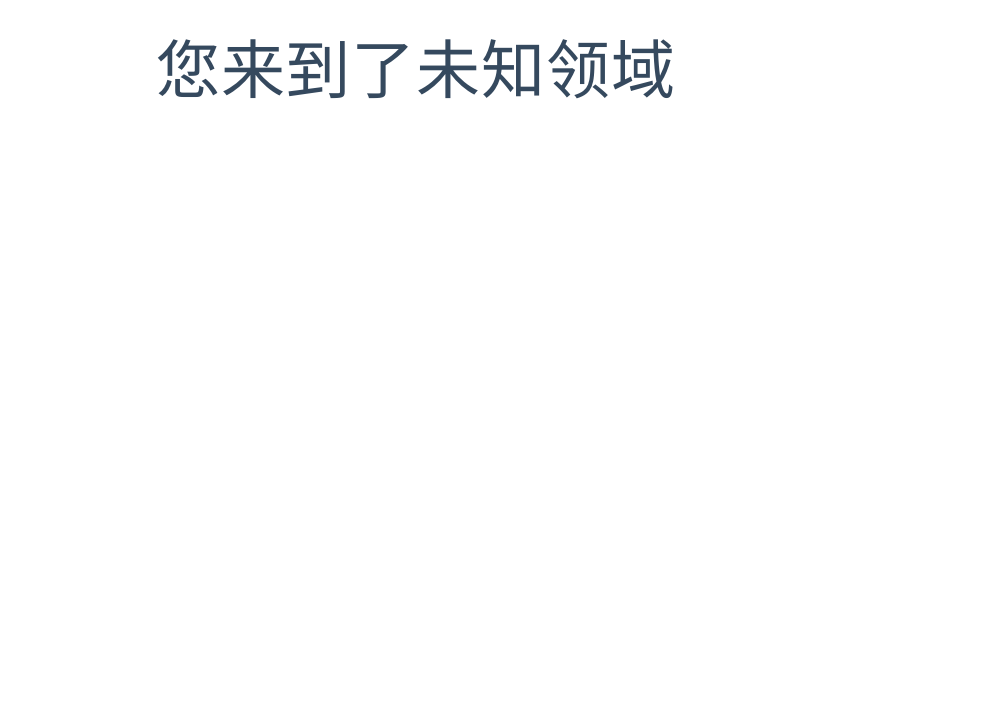
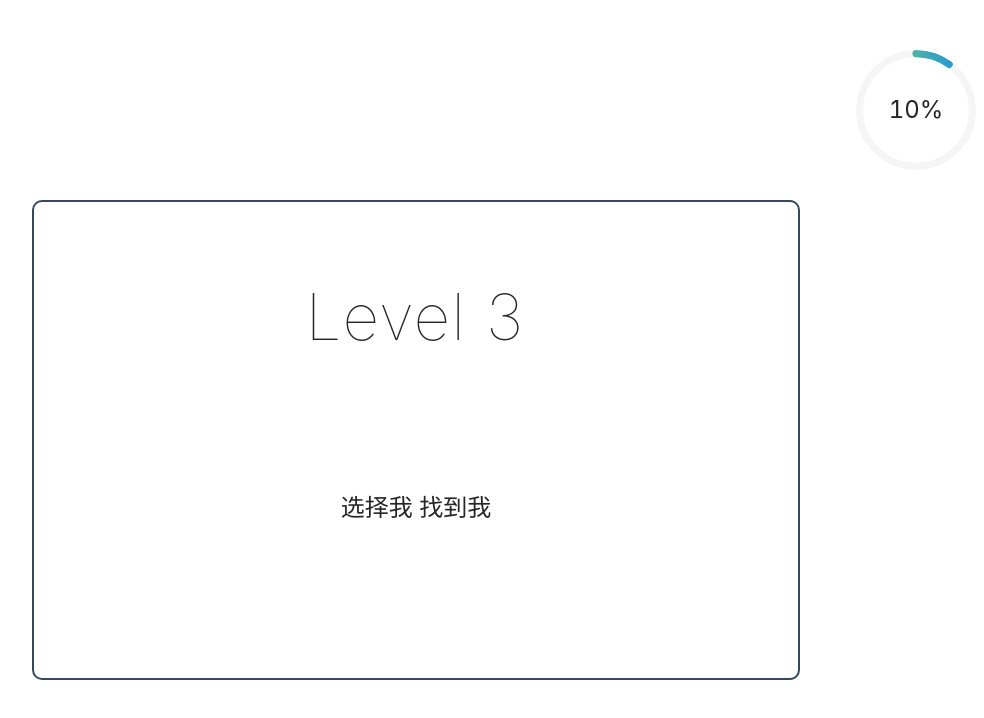
Before and after one commit to NinthRose/riddle, a Vue app: page /enterAnswer in a window 1280 px wide. Before the commit this address led to /not-found. Shown: the top 718 px of the page, without its empty margins (224-1208 px from the left). Built offline with nearby package versions, Linux system fonts and the light colour scheme.

Commit message:
enterAnswer

```diff
--- a/src/components/answer/answer.ts
+++ b/src/components/answer/answer.ts
@@ -4,11 +4,6 @@ import riddle from '../riddle/riddle.vue'
 export default defineComponent({
     components: { riddle },
     setup() {
-        const footVisible = ref<boolean>(false)
-        const info = ref<string>('hide_and_seek')
-        const statistic = ():void => {
-            footVisible.value = !footVisible.value
-        }
-        return { statistic, footVisible, info }
+        return {}
     },
 })
--- a/src/components/answer/answer.vue
+++ b/src/components/answer/answer.vue
@@ -1,13 +1,6 @@
 <template>
     <div class="answer">
         <riddle :level="2" msg="请输 入答案" next="入答案"></riddle>
-        <div class="foot">
-            <a v-if="footVisible" type="primary" @click="statistic" style="height: 100%; font-size: 30px; color: #ffffff;" block ghost>Have a good time</a>
-            <div v-else>
-                <a-button type="primary" @click="statistic" style="height: 50%" block>U found me!</a-button>
-                <span style="height: 50%">{{info}}</span>
-            </div>
-        </div>
     </div>
 </template>
 <script lang="ts" src="./answer.ts">
@@ -17,13 +10,4 @@
     width: 100%;
     height: 100%;
 }
-.foot {
-    position: absolute;
-    bottom: 0;
-    width:  100%;
-    height: 10%;
-    text-align:center;
-}
-
-
 </style>
--- /dev/null
+++ b/src/components/enterAnswer/answer.ts
@@ -0,0 +1,14 @@
+import { defineComponent, ref } from 'vue'
+import riddle from '../riddle/riddle.vue'
+
+export default defineComponent({
+    components: { riddle },
+    setup() {
+        const footVisible = ref<boolean>(false)
+        const info = ref<string>('hide_and_seek')
+        const statistic = ():void => {
+            footVisible.value = !footVisible.value
+        }
+        return { statistic, footVisible, info }
+    },
+})
--- /dev/null
+++ b/src/components/enterAnswer/answer.vue
@@ -0,0 +1,29 @@
+<template>
+    <div class="answer">
+        <riddle :level="3" msg="选择我 找到我" next="hide_and_seek"></riddle>
+        <div class="foot">
+            <a v-if="!footVisible" type="primary" @click="statistic" style="height: 100%; font-size: 30px; color: #ffffff;" block ghost>Have a good time</a>
+            <div v-else>
+                <a-button type="primary" @click="statistic" style="height: 50%" block>U found me!</a-button>
+                <span style="height: 50%">{{info}}</span>
+            </div>
+        </div>
+    </div>
+</template>
+<script lang="ts" src="./answer.ts">
+</script>
+<style scoped>
+.answer {
+    width: 100%;
+    height: 100%;
+}
+.foot {
+    position: absolute;
+    bottom: 0;
+    width:  100%;
+    height: 10%;
+    text-align:center;
+}
+
+
+</style>
--- /dev/null
+++ b/src/components/enterAnswer/index.ts
@@ -0,0 +1,3 @@
+import EnterAnswer from "./answer.vue"
+
+export default EnterAnswer
--- a/src/components/riddle/riddle.ts
+++ b/src/components/riddle/riddle.ts
@@ -4,18 +4,20 @@ import router from '../../router'
 
 export default defineComponent({
     props: ['level', 'msg', 'next'],
-    mounted() {
-
-    },
     setup() {
+        onMounted(() => {
+            routerMap.set('答案', 'answer')
+            routerMap.set('入答案', 'enterAnswer')
+        })
+        const routerMap = new Map()
         const answer = ref<string>('')
         const answerChange = ():void => {
             message.success("恭喜过关")
-            if (answer.value === '答案') {
-                router.push(`/answer`)
-            } else {
-                router.push(`/${answer}`)
+            var path = answer.value
+            if (routerMap.has(answer.value)) {
+                path = routerMap.get(answer.value)
             }
+            router.push(`/${path}`)
         }
         return { answer, answerChange }
     },
--- /dev/null
+++ b/src/components/working/index.ts
@@ -0,0 +1,2 @@
+import Working from './working.vue'
+export default Working
--- /dev/null
+++ b/src/components/working/working.vue
@@ -0,0 +1,30 @@
+<template>
+    <div>
+        <span class="name"> 下一关开发中，出题请联系俺(联系方式在当前页面中) </span>
+        <!-- 知乎： 是玫玖啊 -->
+    </div>
+</template>
+<script>
+import { defineComponent } from 'vue'
+
+export default defineComponent({
+    setup() {
+
+    },
+})
+</script>
+
+<style scoped>
+.name {
+    display: block;
+    text-align: center;
+    color: #35495e;
+    width: 100%;
+    top: 30vh;
+    margin: 20px auto;
+    font-weight: 100;
+    font-size: 8vh;
+    letter-spacing: 1px;
+}
+
+</style>
--- a/src/router/index.ts
+++ b/src/router/index.ts
@@ -1,7 +1,9 @@
 import { createRouter, createWebHistory } from "vue-router";
 import Home from '../components/home';
 import Answer from "../components/answer";
+import EnterAnswer from "../components/enterAnswer";
 import NotFound from '../components/notFound';
+import Working from "../components/working";
 
 const routes = [
     {
@@ -20,6 +22,16 @@ const routes = [
         component: Answer
     },
     {
+        path: '/enterAnswer',
+        name: 'enterAnswer',
+        component: EnterAnswer
+    },
+    {
+        path: '/hide_and_seek',
+        name: 'hideAndSeek',
+        component: Working
+    },
+    {
         path: '/not-found',
         name: 'not-found',
         component: NotFound
```
